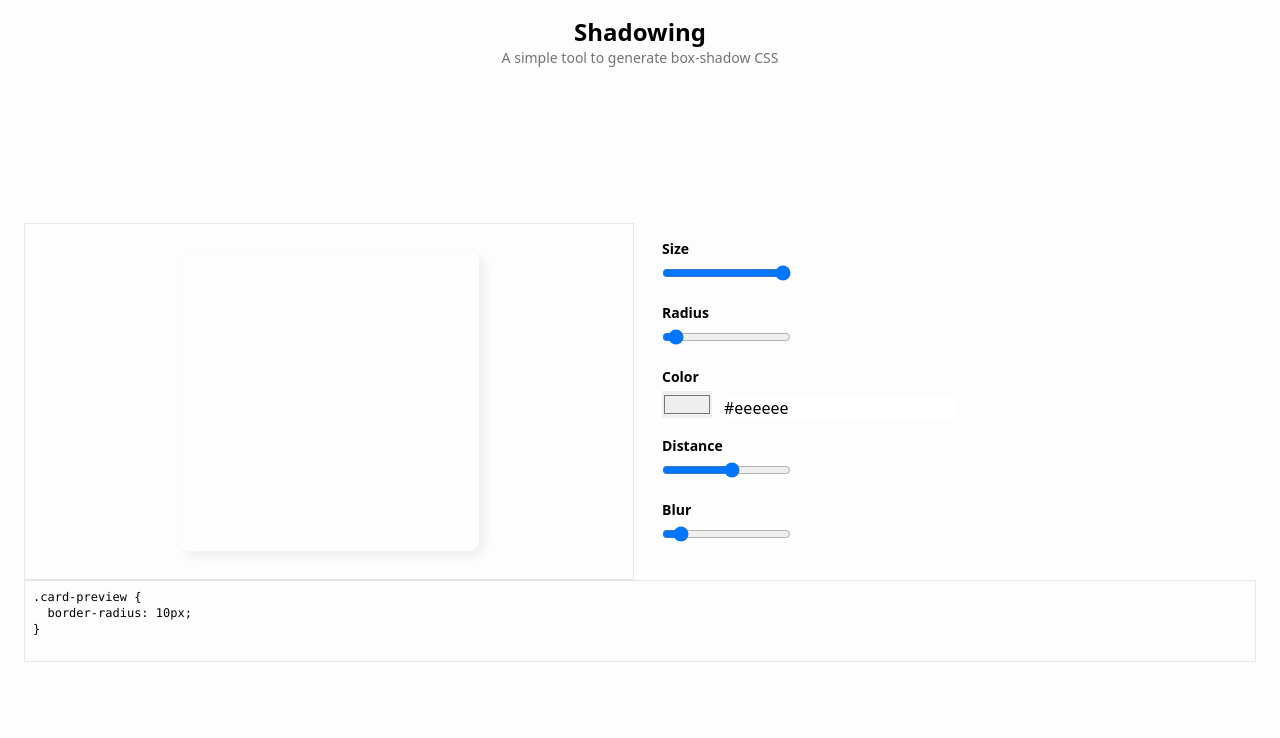
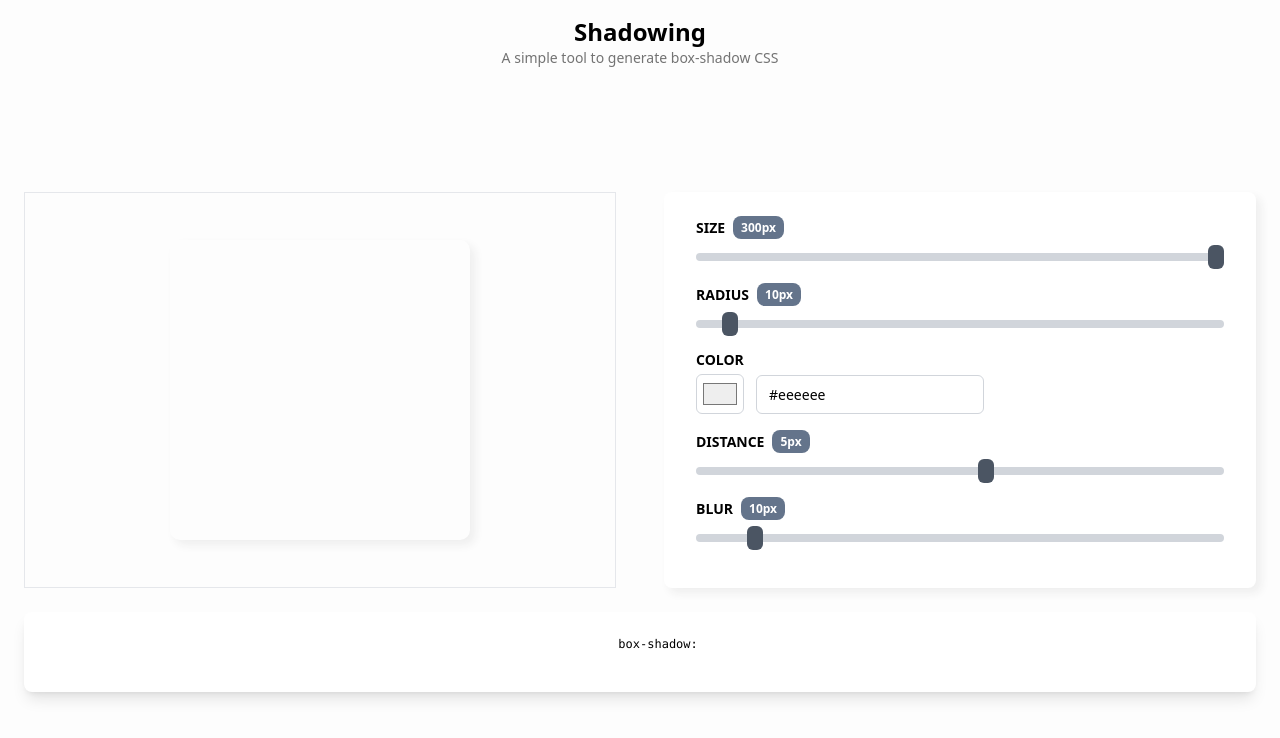
Before and after one commit to iyoub/shadowing, a Vue app: page / in a window 1280 px wide. Shown: the top 738 px of the page. Built offline with nearby package versions, Linux system fonts and the light colour scheme.

Commit message:
design improvements

```diff
--- a/src/App.vue
+++ b/src/App.vue
@@ -3,7 +3,7 @@
     <div class="container mx-auto px-6 flex flex-col">
       <NavBar />
       <div class="my-auto">
-        <div class="grid grid-cols-2 gap-3">
+        <div class="grid grid-cols-2 gap-12 mb-6">
           <BoxCard />
           <ControlsCard />
         </div>
--- a/src/assets/main.css
+++ b/src/assets/main.css
@@ -11,17 +11,74 @@
   --blur: 10;
 }
 
-.card-preview {
-  width: calc(var(--size) * var(--unit));
-  height: calc(var(--size) * var(--unit));
-  border-radius: calc(var(--radius) * var(--unit));
-  box-shadow: calc(var(--distance) * var(--unit)) calc(var(--distance) * var(--unit))
-    calc(var(--blur) * var(--unit)) var(--color); /* x y blur color */
-}
-
+/* start forms styles */
 .form-label {
-  @apply text-sm font-bold mb-1 block;
+  @apply text-sm font-semibold mb-1 block uppercase;
 }
 .form-group {
   @apply mb-4;
 }
+.form-input-text {
+  @apply block w-full border border-gray-300 rounded-md py-2 px-3 text-sm leading-normal focus:outline-none focus:border-gray-600;
+}
+.form-input-color {
+  @apply block p-1 h-10 w-12 bg-white border border-gray-300 rounded-md cursor-pointer;
+}
+
+.badge {
+  @apply inline-block px-2 py-1 text-xs leading-tight rounded-lg bg-slate-500 text-white capitalize;
+}
+
+/********** Range Input Styles **********/
+/*Range Reset*/
+.form-input-range {
+  @apply w-full cursor-pointer bg-transparent appearance-none;
+}
+/* Removes default focus */
+.form-input-range:focus {
+  @apply outline-none;
+}
+/***** Chrome, Safari, Opera and Edge Chromium styles *****/
+/* slider track */
+.form-input-range::-webkit-slider-runnable-track {
+  @apply rounded h-2 bg-gray-300;
+}
+/* slider thumb */
+.form-input-range::-webkit-slider-thumb {
+  @apply bg-gray-600 border border-gray-300 rounded-md appearance-none -mt-2 h-6 w-4;
+}
+.form-input-range:focus::-webkit-slider-thumb {
+  @apply !border-4 border-gray-600;
+}
+/******** Firefox styles ********/
+/* slider track */
+.form-input-range::-moz-range-track {
+  @apply rounded h-2 bg-gray-300;
+}
+/* slider thumb */
+.form-input-range::-moz-range-thumb {
+  @apply bg-gray-600 border border-gray-300 rounded-md appearance-none -mt-2 h-6 w-4;
+}
+.form-input-range:focus::-moz-range-thumb {
+  @apply !border-4 border-gray-600;
+}
+/* end form styles */
+
+/* start cards styles */
+.card {
+  @apply bg-white shadow-lg rounded-lg py-6 px-8;
+}
+.card-preview {
+  width: calc(var(--size) * var(--unit));
+  height: calc(var(--size) * var(--unit));
+}
+/* end cards styles */
+
+/* start controls classes */
+.box-shadow-base {
+  box-shadow: calc(var(--distance) * var(--unit)) calc(var(--distance) * var(--unit))
+    calc(var(--blur) * var(--unit)) var(--color); /* x y blur color */
+}
+.border-radius-base {
+  border-radius: calc(var(--radius) * var(--unit));
+}
--- a/src/components/BoxCard.vue
+++ b/src/components/BoxCard.vue
@@ -1,6 +1,6 @@
 <template>
   <div class="p-5 border flex items-center justify-center">
-    <div class="card-preview"></div>
+    <div class="card-preview box-shadow-base border-radius-base"></div>
   </div>
 </template>
 
--- a/src/components/CodeCard.vue
+++ b/src/components/CodeCard.vue
@@ -1,13 +1,19 @@
 <template>
-  <div class="border text-xs p-2">
+  <div class="flex text-xs card justify-center">
     <pre>
-.card-preview {
-  border-radius: {{ styles.radius }}px;
-}
-    </pre>
+      box-shadow: {{ boxShadowBase }}
+      </pre
+    >
   </div>
 </template>
 
 <script setup lang="ts">
-import { styles } from '@/states/styles'
+import { computed } from 'vue'
+
+// using javascript to get the css styles of .box-shadow-base class
+const boxShadowBase = computed(() => {
+  const element = document.querySelector('.box-shadow-base') as HTMLElement
+  if (!element) return ''
+  return window.getComputedStyle(element).boxShadow
+})
 </script>
--- a/src/components/ControlsCard.vue
+++ b/src/components/ControlsCard.vue
@@ -1,5 +1,5 @@
 <template>
-  <div class="p-4">
+  <div class="card box-shadow-base">
     <FormItem
       label="Size"
       :value="styles.size"
@@ -7,7 +7,11 @@
       :max="300"
       type="range"
       @changeInput="updateStyle('size', $event)"
-    />
+    >
+      <template #label-content>
+        <span class="badge">{{ styles.size }}px</span>
+      </template>
+    </FormItem>
 
     <FormItem
       label="Radius"
@@ -16,7 +20,11 @@
       :max="200"
       type="range"
       @changeInput="updateStyle('radius', $event)"
-    />
+    >
+      <template #label-content>
+        <span class="badge">{{ styles.radius }}px</span>
+      </template>
+    </FormItem>
 
     <div class="flex items-end gap-3">
       <FormItem
@@ -25,7 +33,12 @@
         type="color"
         @changeInput="updateStyle('color', $event)"
       />
-      <FormItem :value="styles.color" type="text" @changeInput="updateStyle('color', $event)" />
+      <FormItem
+        :value="styles.color"
+        placeholder="#eeeeee"
+        type="text"
+        @changeInput="updateStyle('color', $event)"
+      />
     </div>
 
     <FormItem
@@ -35,7 +48,11 @@
       :max="50"
       type="range"
       @changeInput="updateStyle('distance', $event)"
-    />
+    >
+      <template #label-content>
+        <span class="badge">{{ styles.distance }}px</span>
+      </template>
+    </FormItem>
 
     <FormItem
       label="Blur"
@@ -44,7 +61,11 @@
       :max="100"
       type="range"
       @changeInput="updateStyle('blur', $event)"
-    />
+    >
+      <template #label-content>
+        <span class="badge">{{ styles.blur }}px</span>
+      </template>
+    </FormItem>
   </div>
 </template>
 
--- a/src/components/FormItem.vue
+++ b/src/components/FormItem.vue
@@ -1,6 +1,10 @@
 <template>
   <div class="form-group">
-    <label :for="props.value" class="form-label" v-if="props.label">{{ props.label }}</label>
+    <div class="form-label !flex items-center flex-wrap gap-2">
+      <label :for="props.value" v-if="props.label">{{ props.label }}</label>
+      <slot name="label-content" />
+    </div>
+
     <input
       :id="props.label ? formId : undefined"
       :value="props.value"
@@ -8,6 +12,7 @@
       :min="props.min"
       :max="props.max"
       :class="formClass"
+      :placeholder="props.placeholder"
       @input="emit('changeInput', ($event.target as HTMLInputElement).value)"
     />
   </div>
@@ -21,6 +26,9 @@ const props = defineProps({
     type: String
   },
   value: {
+    type: String
+  },
+  placeholder: {
     type: String
   },
   type: {
@@ -42,10 +50,10 @@ const emit = defineEmits(['changeInput'])
 const formId = computed(() => `form-${props.label?.toLowerCase()?.replace(' ', '-')}`)
 
 const formClass = computed(() => [
-  'form-input',
   {
     'form-input-color': props.type === 'color',
-    'form-input-range': props.type === 'range'
+    'form-input-range': props.type === 'range',
+    'form-input-text': props.type === 'text'
   }
 ])
 </script>
```
